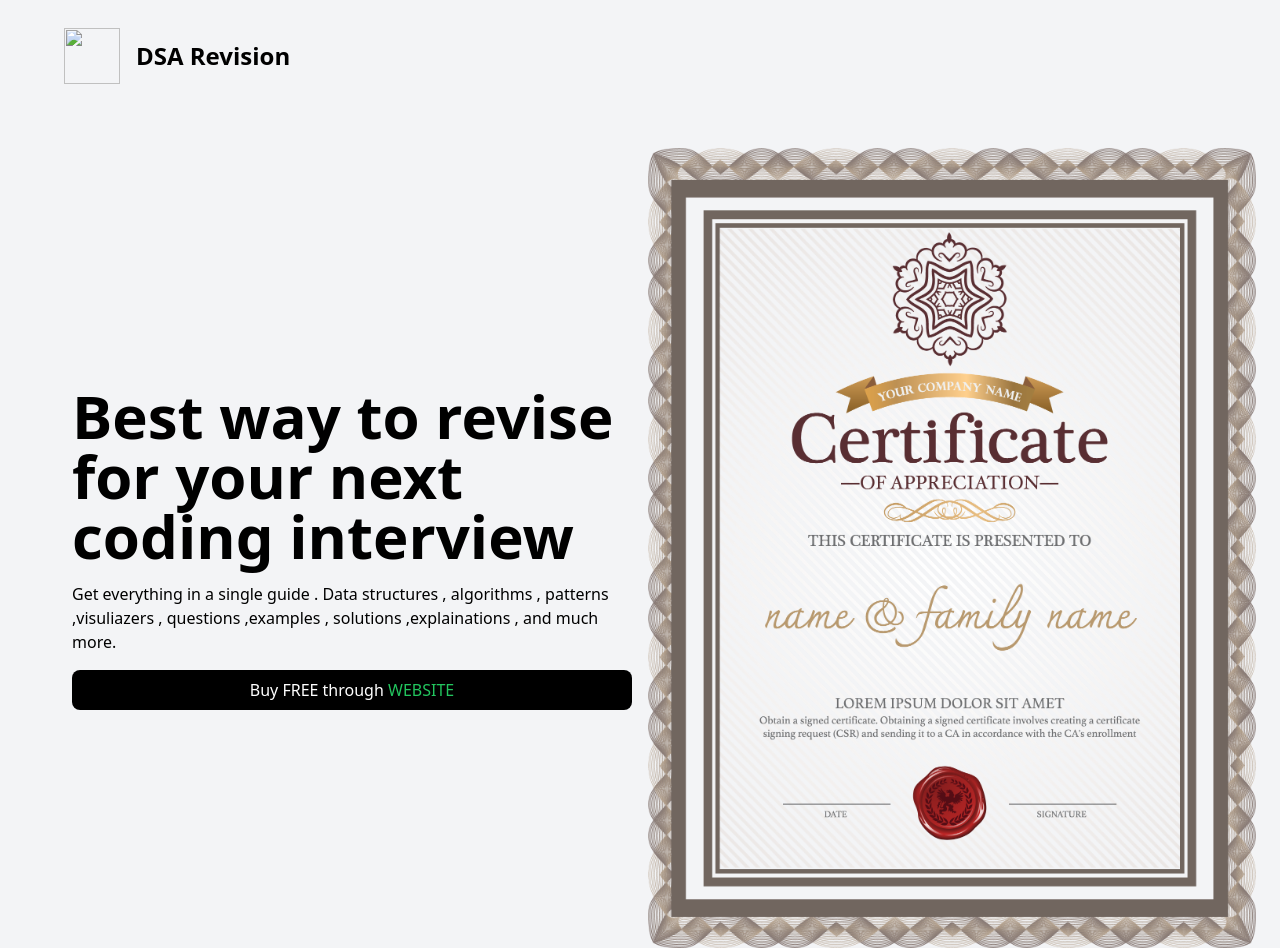
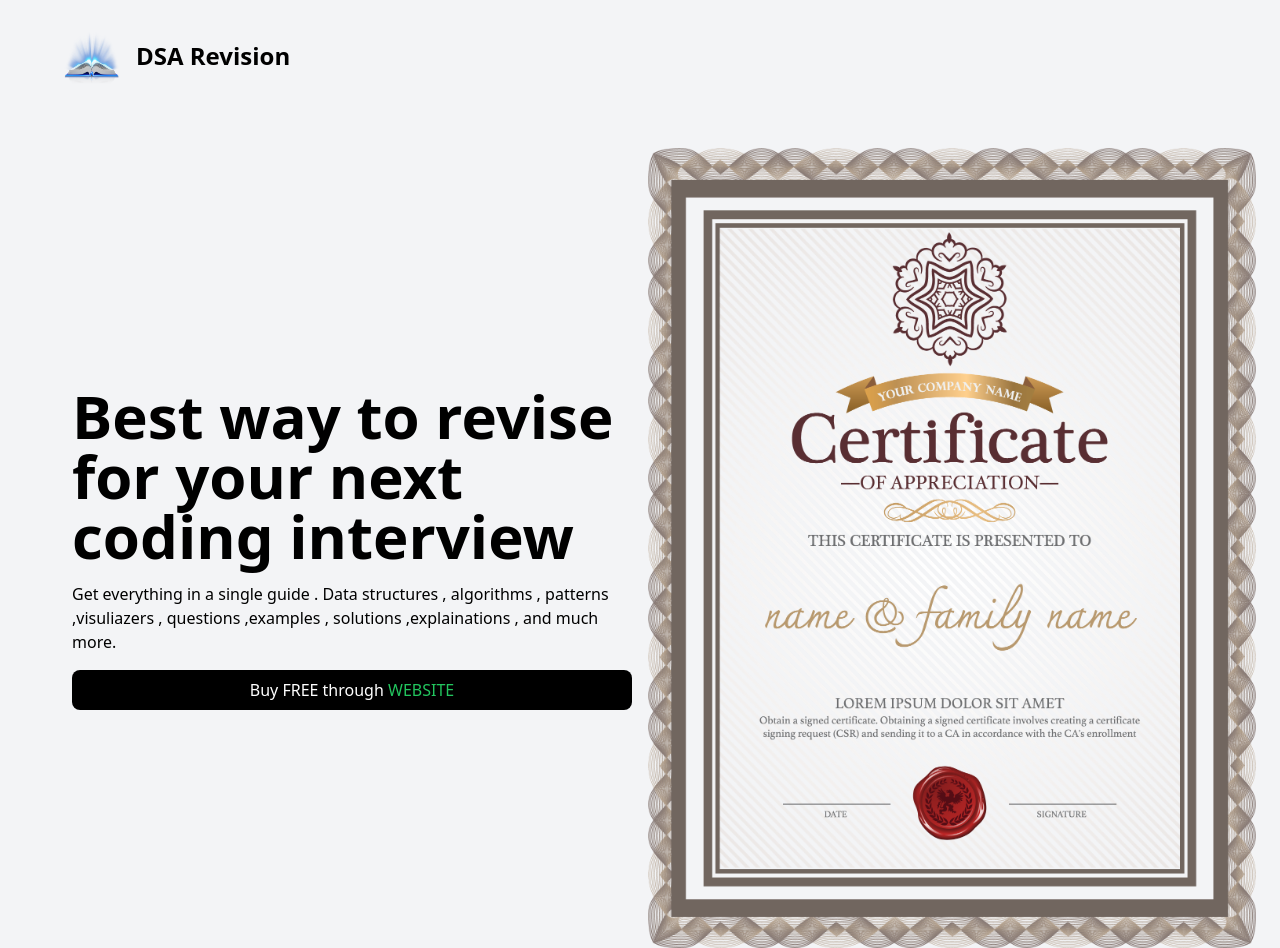
Before and after one commit to RahulSinghDani/DSA, a plain HTML site: page index.html in a window 1280 px wide. Shown: the top 948 px of the page. Drawn offline with nearby package versions, Linux system fonts and the light colour scheme.

Commit message:
Update index.html

```diff
--- a/index.html
+++ b/index.html
@@ -12,7 +12,7 @@
     <div class="container   min-h-screen px-6 py-3 ">
 
         <nav class="flex items-center gap-4 px-10 py-4">
-            <img src="../icons/book.png" alt="" class="w-14 h-14">
+            <img src="./book.png" alt="" class="w-14 h-14">
             <p class="font-bold text-2xl">DSA Revision</p>
         </nav>
 
```
